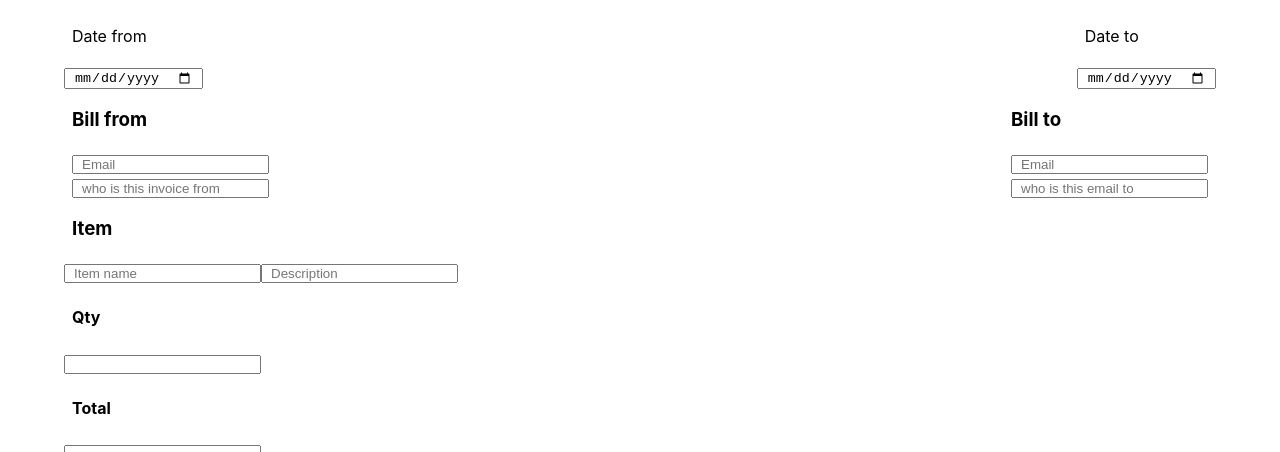
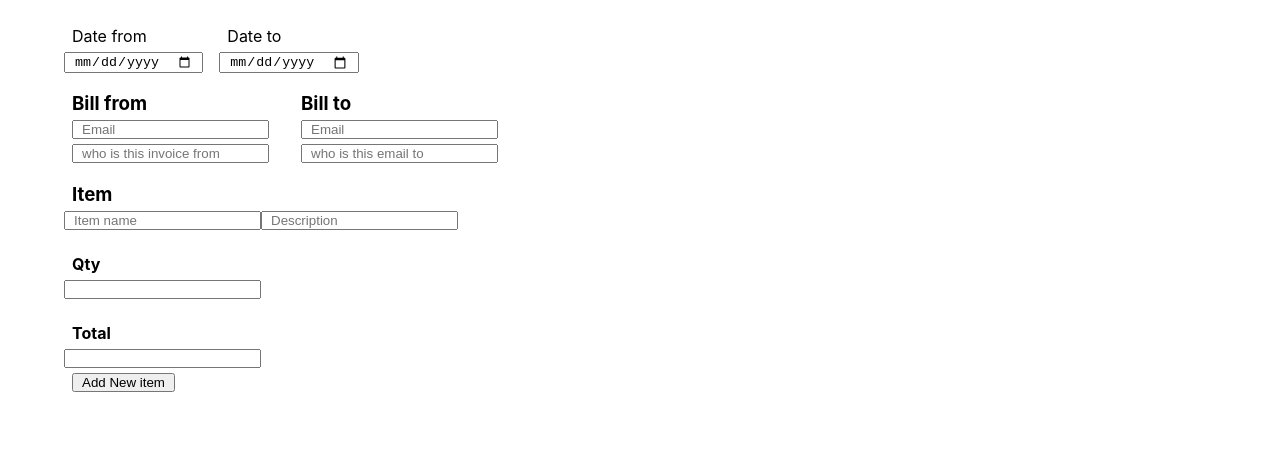
Before and after one commit to kodervine/ceendit-react, a React (Vite) app: page / in a window 1280 px wide. Shown: the top 452 px of the page. Built offline with nearby package versions, Linux system fonts and the light colour scheme.

Commit message:
Edited the css to remove excess space on the margin bottom

```diff
--- a/src/App.css
+++ b/src/App.css
@@ -1,14 +1,15 @@
 * {
   padding: 0 8px;
+  margin-bottom: 0px;
 }
 
 /* Invoice date */
 .invoice-date-input {
   display: flex;
-  justify-content: space-between;
+  gap: 2;
 }
 
 .invoice-form-recipient {
   display: flex;
-  justify-content: space-between;
+  gap: 2;
 }
--- a/src/components/InvoiceItems.jsx
+++ b/src/components/InvoiceItems.jsx
@@ -20,6 +20,11 @@ const InvoiceItems = () => {
       <input type="number" name="item-qty" id="item-qty" />
       <h4>Total</h4>
       <input type="text" name="item-total" id="item-total" />
+
+      {/* Add new item description */}
+      <div>
+        <button>Add New item</button>
+      </div>
     </div>
   );
 };
```
